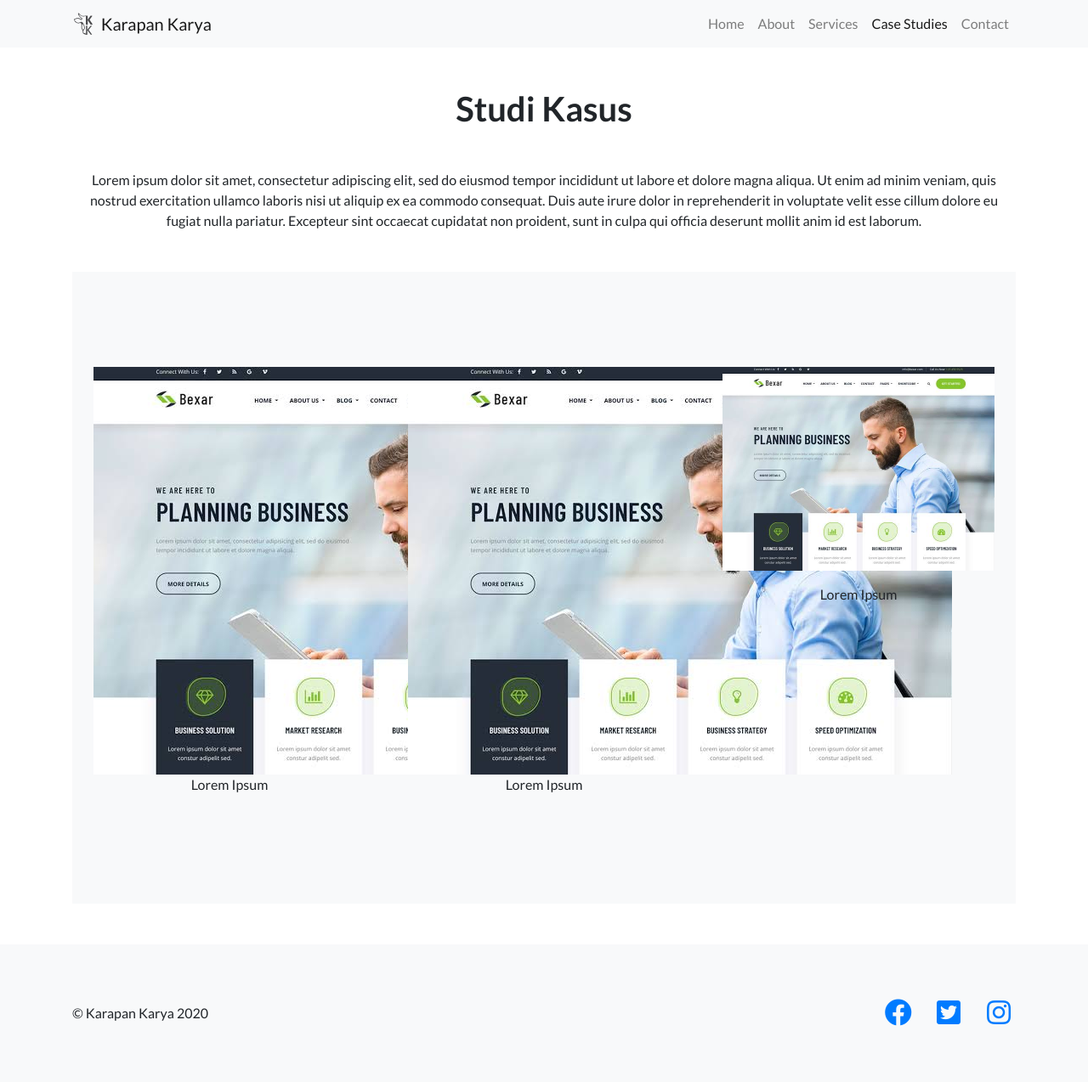
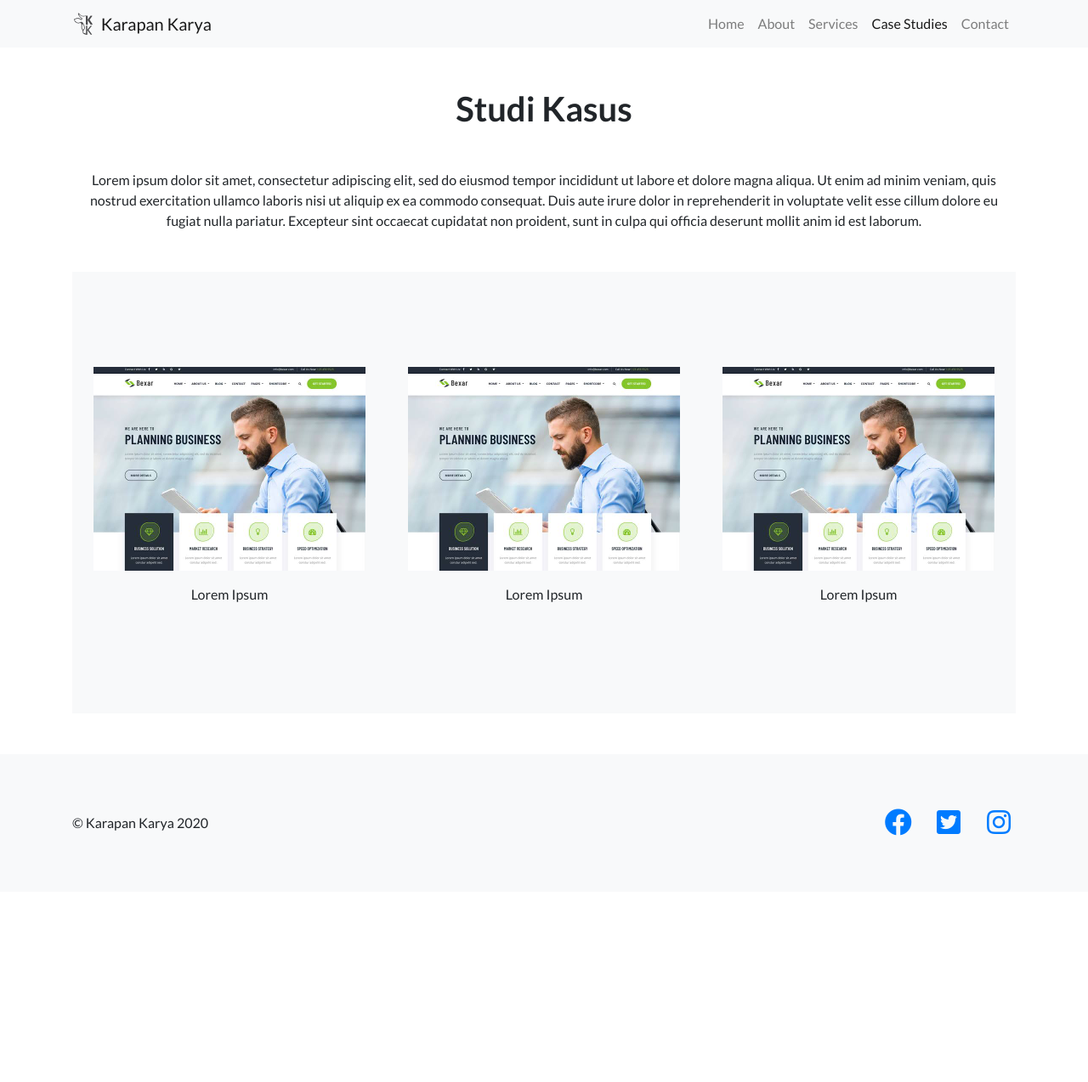
Before and after one commit to Afaisw/profcom, a Jekyll site: the page built from case-studies.html, in a window 1280 px wide. Shown: the whole page at 85% size. Built offline with Jekyll 4.4.1, drawn with Linux system fonts in a browser that asks for light colours; after the commit the page ends 1050 px from its top, so only the background shows below that.

Commit message:
casestudies

```diff
--- a/_includes/casestudies.html
+++ b/_includes/casestudies.html
@@ -3,13 +3,13 @@
       <div class="row">
         <div class="col-lg-4">
             <div class="features-icons-item mx-auto mb-5 mb-lg-0 mb-lg-3">
-            <img src="img/case-1.jpg">
+            <img class="img-fluid mb-3" src="img/case-1.jpg">
             Lorem Ipsum
             </div>
           </div>
           <div class="col-lg-4">
             <div class="features-icons-item mx-auto mb-5 mb-lg-0 mb-lg-3">
-            <img src="img/case-1.jpg">
+            <img class="img-fluid mb-3" src="img/case-1.jpg">
             Lorem Ipsum
           </div>
           </div>
```
